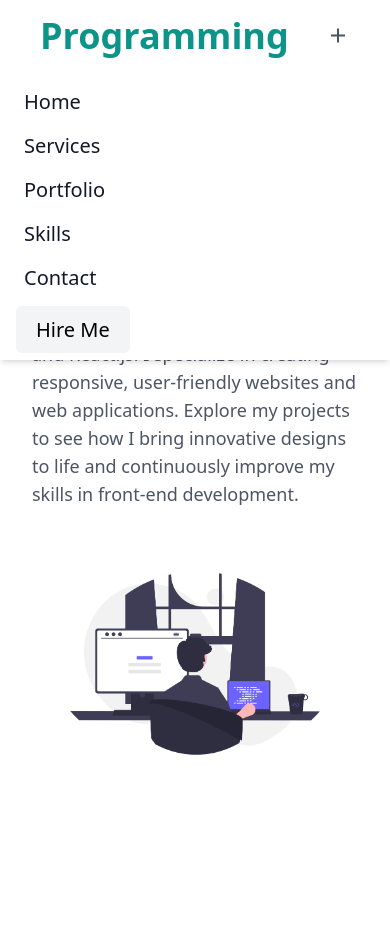
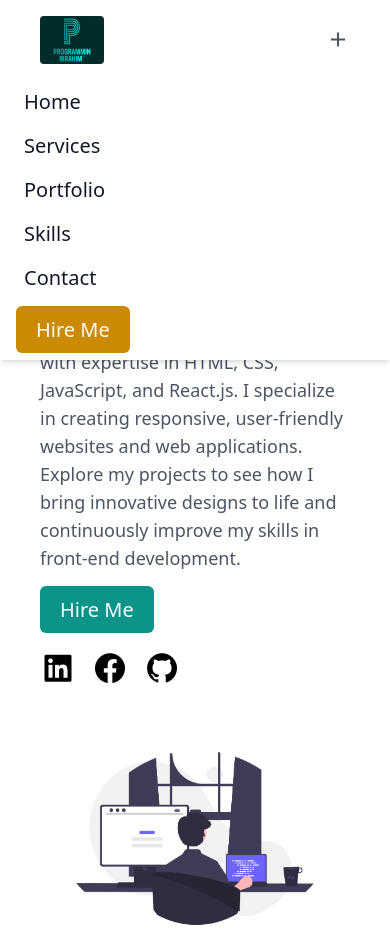
Before and after one commit to ibrahim-coders/programming-ibrahim--portfolio, a website: page index.html in a window 390 px wide. Both pictures are taken after a click on the button 338 px from the left and 36 px from the top of the page. Before the commit the page ends 844 px from the top, so only its background shows below. Drawn offline with nearby package versions, Linux system fonts and the light colour scheme.

Commit message:
new log add

```diff
--- a/index.html
+++ b/index.html
@@ -20,7 +20,8 @@
 <body>
 <header class="bg-white shadow-md px-6 fixed w-full h-20">
   <div class="container mx-auto px-4 py-4 flex justify-between items-center">
-    <h2 class="text-4xl font-bold text-teal-600">Programming</h2>
+    <!-- <h2 class="text-4xl font-bold text-teal-600">Programming</h2> -->
+     <img src="src/image file/logo_trial.png" class="w-16 h-12 rounded" alt="">
 
     <!-- Navigation Menu -->
     <nav class="hidden md:flex space-x-6">
@@ -31,7 +32,7 @@
       <a href="#contact" class="text-gray-900 text-xl  hover:text-teal-600">Contact</a>
     </nav>
     <div class="hidden sm:flex">
-      <a class="rounded-md bg-gray-100 px-5 py-2.5 text-xl font-medium text-black hover:bg-red-600" href="#">Hire Me</a>
+      <a class="rounded-md bg-yellow-600 px-5 py-2.5 text-xl font-medium text-slate-50 hover:bg-teal-600" href="#">Hire Me</a>
     </div>
 
     <!-- Mobile Menu Toggle -->
@@ -45,15 +46,15 @@
   <div id="mobile-menu"
     class="md:hidden absolute top-16 left-0 w-full bg-white shadow-md hidden transition-transform duration-800 ease-in-out transform -translate-y-full">
     <nav>
-      <ul class="space-y-4 p-6">
-        <li><a href="#" class="block text-gray-900 text-xl  hover:text-teal-6000">Home</a></li>
-        <li><a href="#services" class="block text-gray-900 text-xl hover:text-teal-600">Services</a></li>
-        <li><a href="#portfolio" class="block text-gray-900 text-xl hover:text-teal-600">Portfolio</a></li>
-        <li><a href="#skills" class="block text-gray-900 text-xl hover:text-teal-600">Skills</a></li>
-        <li><a href="#contact" class="block text-gray-900 text-xl hover:text-teal-600">Contact</a></li>
+      <ul class="space-y-4 p-6 ">
+        <li><a href="#" class=" text-gray-900 text-xl hover:text-teal-600l">Home</a></li>
+        <li><a href="#services" class="text-gray-900 text-xl hover:text-teal-600">Services</a></li>
+        <li><a href="#portfolio" class=" text-gray-900 text-xl hover:text-teal-600">Portfolio</a></li>
+        <li><a href="#skills" class="text-gray-900 text-xl  hover:text-teal-600">Skills</a></li>
+        <li><a href="#skills" class=" text-gray-900 text-xl hover:text-teal-600">Contact</a></li>
       </ul>
       <div class="px-4 mb-4">
-        <a class="rounded-md bg-gray-100 px-5 py-2.5 text-xl font-medium text-black hover:bg-orange-600" href="#">Hire
+        <a class="rounded-md bg-yellow-600 px-5 py-2.5 text-xl font-medium text-slate-50 hover:bg-teal-600 " href="#">Hire
           Me</a>
       </div>
     </nav>
@@ -62,22 +63,33 @@
 
 
 <menu>
-  <section class="w-full h-full pt-8">
-    <h3 class="text-3xl font-semibold mb-4">About</h3>
-    <div class="flex flex-col lg:flex-row justify-between items-center px-8">
+  <section class="w-full h-full pt-8 md:mt-10">
+
+    <div class="flex flex-col lg:flex-row justify-between items-center mx-10 mt-10 ">
+
       <div class="lg:w-[50%] w-full mb-8 lg:mb-0">
+        <h3 class=" text-2xl text-yellow-600 font-semibold pt-4 ">About</h3>
         <div class="w-full h-full flex justify-start items-left">
         <h1 class="text-6xl font-medium"> Hey, <br>I'm <span  id="typewriter" class="text-teal-600"></span> </h1>
 
         </div>
         <h3 class="text-xl md:text-2xl text-gray-950 font-bold py-2">Junior Web Developer</h3>
-        <p class="text-lg md:text-xl text-gray-600 py-2">
+        <p class="text-lg md:text-sm text-gray-600 py-2">
           Welcome to my portfolio! I am a passionate junior web developer with expertise in HTML, CSS, JavaScript, and
           React.js. I specialize in creating responsive, user-friendly websites and web applications. Explore my
           projects
           to see how
           I bring innovative designs to life and continuously improve my skills in front-end development.
         </p>
+        <div class=" mt-4">
+          <a class="rounded-md bg-teal-600 px-5 py-2.5 text-xl font-medium text-slate-50  " href="#">Hire
+            Me </a>
+        </div>
+        <div class="flex pt-4">
+         <a href="https://www.linkedin.com/in/ibrahim-programming/"><i class="bx bxl-linkedin-square text-4xl pr-2 py-2"></i></a>
+          <a href="https://www.facebook.com/tahsan.chowdhury.7374/"><i class="bx bxl-facebook-circle text-4xl p-2"></i></a>
+          <a href="https://github.com/programming-ibrahim"><i class="bx bxl-github text-4xl p-2"></i></a>
+        </div>
       </div>
       <div class="lg:w-[50%] w-full flex justify-center">
         <img src="./src/image file/undraw_Programming_re_kg9v.png" alt="Programming illustration"
--- a/src/index.js
+++ b/src/index.js
@@ -58,7 +58,7 @@
        isDeleting = true;
      }
    }
-   setTimeout(type, 300);
+   setTimeout(type, 500);
  }
 
  type();
```
Also changed, not shown: src/input.css (+2 -18 lines), src/image file/image.jpg (added), src/image file/logo_trial.png (added).
